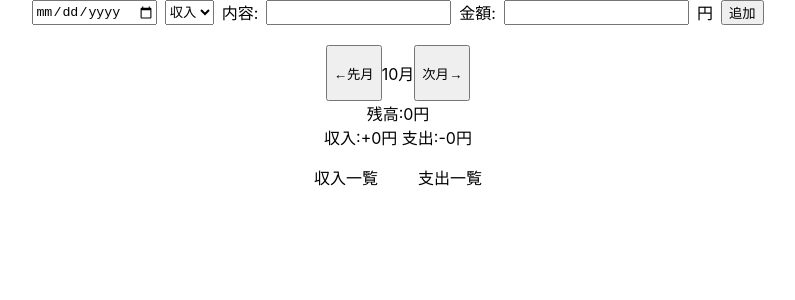
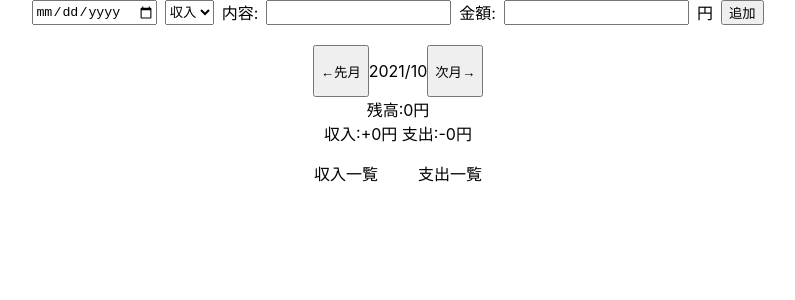
Before and after one commit to mikaijun/account-book, a React (Create React App) app: page / in a window 1280 px wide. Shown: the top 300 px of the page, without its empty margins (242-1037 px from the left). Built offline with nearby package versions, Linux system fonts and the light colour scheme.

Commit message:
月の変更処理

```diff
--- a/src/components/atoms/Balance.tsx
+++ b/src/components/atoms/Balance.tsx
@@ -9,7 +9,6 @@ type Props = {
 export const Balance: React.FC<Props> = ({ income, expense }: Props) => {
   const incomePrice = income.reduce((sum, i) => sum + i.price, 0);
   const expensePrice = expense.reduce((sum, i) => sum + i.price, 0);
-  console.log(incomePrice);
   return (
     <div className="balance">
       <div>残高:{incomePrice - expensePrice}円</div>
--- a/src/components/molecules/Header.tsx
+++ b/src/components/molecules/Header.tsx
@@ -1,14 +1,21 @@
+import { useState } from "react";
+import dayjs, { Dayjs } from "dayjs";
 import { Button } from "../atoms/Button";
 
 export const Header = () => {
-  const onClick = () => {
-    console.log("発火");
+  const onClick = (type: string) => {
+    type === "add"
+      ? setYearMonth(dayjs(yearMonth).add(1, "month"))
+      : setYearMonth(dayjs(yearMonth).subtract(1, "month"));
   };
+
+  const [yearMonth, setYearMonth] = useState<Dayjs>(dayjs());
+
   return (
     <div className="header">
-      <Button text={"←先月"} onClick={onClick} />
-      <p>10月</p>
-      <Button text={"次月→"} onClick={onClick} />
+      <Button text={"←先月"} onClick={() => onClick("subtract")} />
+      <p>{yearMonth.format("YYYY/MM")}</p>
+      <Button text={"次月→"} onClick={() => onClick("add")} />
     </div>
   );
 };
--- a/src/types.ts
+++ b/src/types.ts
@@ -1,5 +1,3 @@
-// import { Dayjs } from "dayjs";
-
 export type list = {
   price: number;
   context: string;
```
